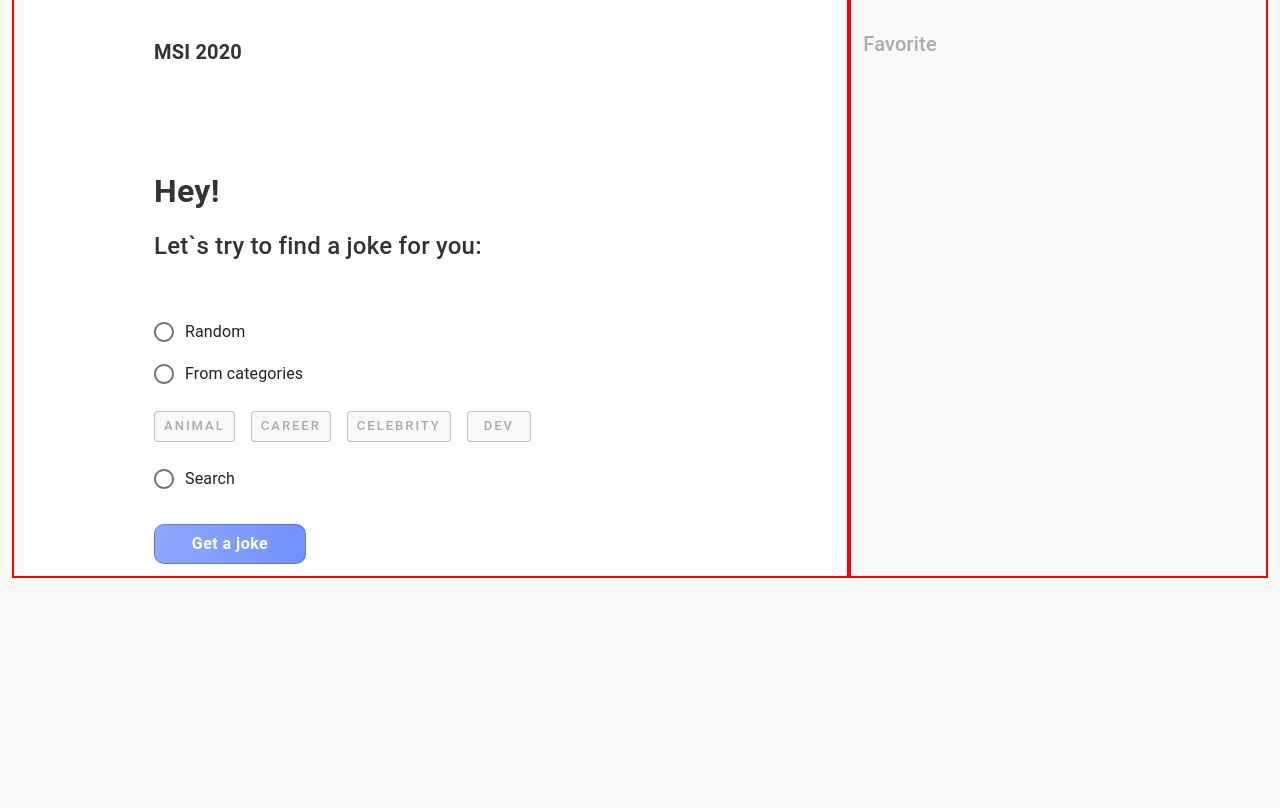
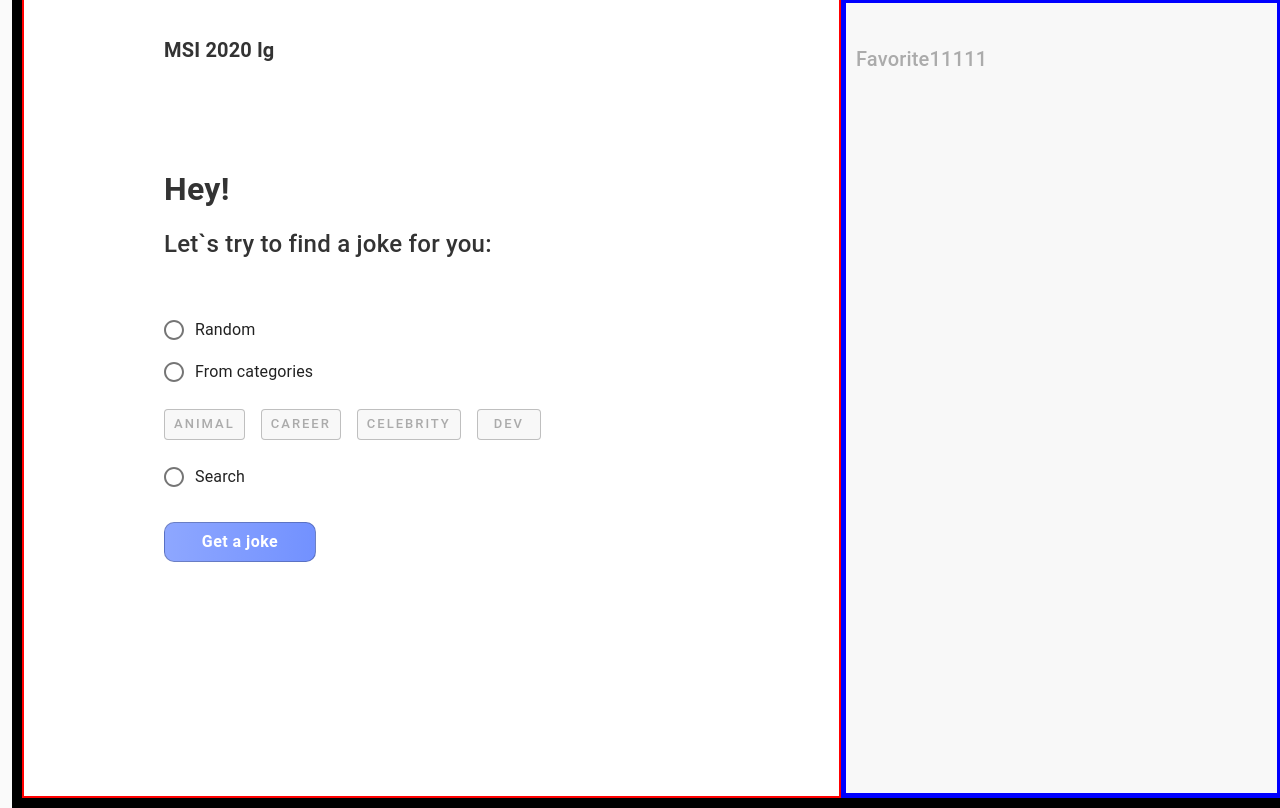
Before and after one commit to dimagong/chuckNorris, a React (Create React App) app: page / in a window 1280 px wide. Built offline with nearby package versions, Linux system fonts and the light colour scheme.

Commit message:
appended pop-up window

```diff
--- a/src/Redux/actions/actionFavorite.js
+++ b/src/Redux/actions/actionFavorite.js
@@ -1,8 +1,8 @@
-import {ADD_FAVORITE} from '../constants'
+import {GET_NEW_FAVORITE} from '../constants'
 
 const actionFavorite = (item) => {
     return ({
-        type: ADD_FAVORITE,
+        type: GET_NEW_FAVORITE,
         favorite: item
     })
 }
--- a/src/Redux/constants/index.js
+++ b/src/Redux/constants/index.js
@@ -1,4 +1,4 @@
-export const ADD_FAVORITE = 'GET_NEW_FAVORITE'
+export const GET_NEW_FAVORITE = 'GET_NEW_FAVORITE' //ADD_FAVORITE
 
 export const ADD_DATA_FAVORITE = 'ADD_DATA_FAVORITE'
 
--- a/src/Redux/reducers/reducerDataFavorite.js
+++ b/src/Redux/reducers/reducerDataFavorite.js
@@ -9,7 +9,7 @@ const reducerDataFavorite = (state = INITIAL_FAVORITE, action ) => {
     switch (action.type) {
         case ADD_DATA_FAVORITE:
             return({
-                ...state,
+                //...state,
                 list_favorite: [...action.data_favorite]
             })
         default:
--- a/src/Redux/reducers/reducerFavorite.js
+++ b/src/Redux/reducers/reducerFavorite.js
@@ -1,12 +1,12 @@
-import {ADD_FAVORITE} from '../constants'
+import {GET_NEW_FAVORITE} from '../constants'
 
 const STATE_INITIALE = {
-    favorite: []
+    favorite: ''
 }
 
 const reducerFavorite = (state = STATE_INITIALE, action) => {
     switch (action.type) {
-        case (ADD_FAVORITE):
+        case (GET_NEW_FAVORITE):
             return ({
                  ...state,
                 //favorite: [...state.favorite, action.favorite]
--- a/src/UIkit/bigCart/bigCart.jsx
+++ b/src/UIkit/bigCart/bigCart.jsx
@@ -24,7 +24,7 @@ const BigCart = ({ id, value, updated_at, categories, onChouseFavorite }) => {
     return (
         <div className='boxcart'>
             <div className='boxcart-icon' onClick={reversFlagAndFavorite}>
-                {flag? <Favorite color="secondary" /> : <FavoriteBorderIcon style={{ color: '#FF6767' }} />}
+                {flag ? <Favorite color="secondary" /> : <FavoriteBorderIcon style={{ color: '#FF6767' }} />}
             </div>
             <div className='boxcart-component'>
                 <div className='icon-boxcart-container'>
--- a/src/UIkit/layout/layout.component.jsx
+++ b/src/UIkit/layout/layout.component.jsx
@@ -1,61 +1,268 @@
-import React from 'react'
+import React, { useState } from 'react'
 import CssBaseline from '@material-ui/core/CssBaseline'
 import Typography from '@material-ui/core/Typography'
 import Container from '@material-ui/core/Container'
 import Grid from '@material-ui/core/Grid'
 
+import CancelIcon from '@material-ui/icons/Cancel'
+import PauseCircleFilledIcon from '@material-ui/icons/PauseCircleFilled'
+
+import Hidden from '@material-ui/core/Hidden'
+import { makeStyles } from '@material-ui/core/styles'
+import withWidth from '@material-ui/core/withWidth'
+
 import RadioGroupComponent from '../radioGroup/radioGroup.component'
-import  JokeComponent from '../../components/joke-component'
-import  FavoriteComponent from '../../components/favorite.component'
+import JokeComponent from '../../components/joke-component'
+import FavoriteComponent from '../../components/favorite.component'
 
 
-const LayoutComponent = () => {
+const useStyles = makeStyles((theme) => ({
+    root: {
+        border: '10px solid black',
+        display: 'flex',
+        flexDirection: 'row',
+        justifyContent: 'center',
+        alignItems: 'stretch',
+        flexWrap: 'nowrap',
+        backgroundColor: '#FFFFFF',
+        minHeight: '100vh',
+        width: '100vw',
+        position: 'relative',
+    },
+    root_dark: {
+        border: '10px solid black',
+        display: 'flex',
+        flexDirection: 'row',
+        justifyContent: 'center',
+        alignItems: 'stretch',
+        flexWrap: 'nowrap',
+        backgroundColor: 'rgba(0, 0, 0, 0.3)',
+        minHeight: '100vh',
+        width: '100vw',
+        position: 'relative',
+    },
+    left_block: {
+        border: '2px solid red',
+        minHeight: '100%',
+        width: '100%',
+        [theme.breakpoints.only('xs')]: {
+            paddingLeft: '40px',
+            //minWidth: '100%',
+            minHeight: '100%',
+            width: '100%',
+        },
+        [theme.breakpoints.only('sm')]: {
+            paddingLeft: '40px',
+            minHeight: '100%',
+            width: '100%',
+            flexWrap: 'nowrap',
+        },
+        [theme.breakpoints.up('md')]: {
+            paddingLeft: '140px',
+            width: '65%',
+            minHeight: '100%',
+        },
+    },
+    // left_content_hidden: {
+    //     [theme.breakpoints.only('xs')]: {
+    //         //display: 'none',
+    //         width: '100vw',
+    //     },
+    // },
+    container: {
+        //border: '5px solid purple',
+        paddingTop: 40,
+        flexDirection: 'row',
+        alignItems: 'center',
+        flexWrap: 'nowrap',
+        //justifyContent:'space-between',
+    },
+    header: {
+        fontWeight: 'bold',
+        fontSize: '20px',
+        lineHeight: '20px',
+        color: '#333333',
+    },
+    header_text: {
+        paddingTop: 100,
+        fontWeight: 'bold',
+        fontSize: '32px',
+        lineHeight: '44px',
+        color: '#333333',
+    },
+    header_text_next: {
+        fontWeight: 500,
+        fontSize: '24px',
+        lineHeight: '44px',
+        color: '#333333',
+    },
+    box_container: {
+        //border: '2px solid green',
+        flexDirection: 'row',
+        justifyContent: 'flex-end',
+        alignItems: 'center',
+        width: '80%',
+        flexWrap: 'nowrap',
+        zIndex: '2',
+    },
+    jokecomponent: {
+        minWidth: '250px',
+        [theme.breakpoints.down('md')]: {
+            margin: '0 auto',
+        },
+    },
+
+    right_block: {
+        border: '5px solid blue',
+        backgroundColor: '#F8F8F8',
+        paddingTop: '40px',
+
+
+        [theme.breakpoints.up('md')]: {
+            width: '35%',
+            minHeight: '100vh',
+            //height: '100%',
+        },
+        [theme.breakpoints.only('sm')]: {
+            marginLeft: '15%',
+            //zIndex: '1',
+            //minHeight: '100vh',
+            width: '70%',
+            //height: '100%',
+            //flexGrow: 2,
+            //zIndex: '1',
+            position: 'absolute',
+            top: '0px',
+            bottom: '0px',
+        },
+        [theme.breakpoints.down('xs')]: {
+            position: 'absolute',
+            width: '100%',
+            top: '0px',
+            bottom: '0px',
+            //zIndex: '1',
+        },
+
+    },
+    favorite_sm: {
+        //border: '2px solid purple',
+        [theme.breakpoints.down('sm')]: {
+            marginTop: '100px',
+        },
+    },
+    text_favorite: {
+        //border: '2px solid yellow',
+        fontWeight: '500',
+        fontSize: '20px',
+        lineHeight: '28px',
+        color: '#ABABAB',
+        margin: '2px 0 0 10px',
+    },
+    icon: {
+        width: '28px',
+        height: '28px',
+    },
+    icon_pouse: {
+        //border: '2px solid yellow',
+        width: '28px',
+        height: '28px',
+        transform: 'rotate(90deg)',
+
+    },
+}));
+
+
+const LayoutComponent = ({ width }) => {
+    const classes = useStyles();
+
+    const [checkHidden, onCheckHidden] = useState(false)
+    const changeCheck = () => {
+        onCheckHidden(!checkHidden)
+    }
+    console.log('checkHidden', checkHidden)
 
     return (
         <React.Fragment>
             <CssBaseline />
-            <Container  maxWidth='xl'>
-                <Typography component="div" style={{ backgroundColor: '#FFFFFF', height: '100%'}} >
-                    <Grid container  spacing={3} wrap="wrap" justify='center'>
-                        <Grid item xs={8}  style={{paddingLeft: 140, minWidth: 700, border:'2px solid red' }}>
-                            <Grid item xs={12} style={{ paddingTop: 40}}>
-                                <Typography style={{ fontWeight: 'bold', fontSize: '20px', lineHeight: '20px', color: '#333333' }} gutterBottom >
-                                    MSI 2020
+            <Container maxWidth='xl' style={{ height: '100%', width: '100%' }} >
+
+                <Grid container spacing={3}
+                    className={(!checkHidden)
+                        ? classes.root
+                        :
+                        classes.root_dark
+                    }
+                >
+
+                    <Grid className={classes.left_block} >
+                        <Grid container item className={classes.container}  >
+                            <Grid >
+                                <Typography className={classes.header} gutterBottom >
+                                    MSI 2020 {width}
                                 </Typography>
                             </Grid>
-                            <Grid item xs={12}>
-                                <Typography style={{ paddingTop: 100, fontWeight: 'bold', fontSize: '32px', lineHeight: '44px', color: '#333333' }} gutterBottom >
-                                    Hey!
-                                </Typography>
-                            </Grid>
-                            <Grid item xs={12} >
-                                <Typography style={{ fontWeight: 500, fontSize: '24px', lineHeight: '44px', color: '#333333' }} gutterBottom >
-                                    Let`s try to find a joke for you:
-                                </Typography>
-                            </Grid>
-                            <Grid item xs={12} style={{marginTop: 43}}>
-                                <Grid item xs={12} >
-                                    <RadioGroupComponent />
-                                </Grid>
-                                <Grid item xs={12}>
-                                    <JokeComponent />
-                                </Grid>
+                            <Grid container className={classes.box_container} >
+                                <Hidden mdUp>
+                                    {!checkHidden ?
+                                        <PauseCircleFilledIcon onClick={changeCheck} className={classes.icon_pouse} />
+                                        :
+                                        <CancelIcon onClick={changeCheck} className={classes.icon} />
+                                    }
+                                    <Typography className={classes.text_favorite} gutterBottom >
+                                        Favorite-left
+                                            </Typography>
+                                </Hidden>
 
                             </Grid>
-
                         </Grid>
-                        <Grid  item xs={4} style={{ border:'2px solid red', backgroundColor: '#F8F8F8', paddingTop: 40}}>
-                            <Grid item xs={12} style={{maxHeight: 30,}}>
-                                <Typography style={{ fontWeight: '500', fontSize: '20px', lineHeight: '28px', color: '#ABABAB' }} gutterBottom >
-                                    Favorite
+                        <Grid item >
+                            <Typography className={classes.header_text} gutterBottom >
+                                Hey!
                                 </Typography>
+                        </Grid>
+                        <Grid item  >
+                            <Typography className={classes.header_text_next} gutterBottom >
+                                Let`s try to find a joke for you:
+                                </Typography>
+                        </Grid>
+                        <Grid container style={{ marginTop: 43 }}>
+                            <Grid >
+                                <RadioGroupComponent />
                             </Grid>
-                            <Grid item  xs={12} >
-                                <FavoriteComponent  />
+                            <Grid className={classes.jokecomponent} >
+                                <JokeComponent />
                             </Grid>
                         </Grid>
                     </Grid>
-                </Typography>
+
+
+                    <Hidden smDown={checkHidden ? false : true} >
+                        <Grid className={classes.right_block}>
+                            <Hidden smDown>
+                                <Grid item   >
+                                    <Typography className={classes.text_favorite} gutterBottom >
+                                        Favorite11111
+                                        </Typography>
+                                </Grid>
+                            </Hidden>
+                            {/* <Hidden mdUp>
+                                        {checkHidden ?
+                                        <CancelIcon onClick={changeCheck} className={classes.icon} />
+                                        :
+                                        <PauseCircleFilledIcon onClick={changeCheck} className={classes.icon_pouse} />
+                                        }
+                                        <Typography className={classes.text_favorite} gutterBottom >
+                                            Favorite-right
+                                        </Typography>
+                                </Hidden> */}
+                            <Grid item className={classes.favorite_sm}>
+                                <FavoriteComponent checkHidden={checkHidden}/>
+                            </Grid>
+                        </Grid>
+                    </Hidden>
+
+                </Grid>
+
             </Container>
         </React.Fragment>
     );
@@ -63,4 +270,4 @@ const LayoutComponent = () => {
 
 
 
-export default LayoutComponent
+export default withWidth()(LayoutComponent)
--- a/src/components/joke-component.jsx
+++ b/src/components/joke-component.jsx
@@ -3,9 +3,9 @@ import {connect} from 'react-redux'
 
 import BigCart from '../UIkit/bigCart/bigCart'
 import actionFavorite from '../Redux/actions/actionFavorite'
+//import actionDataFavorite from '../Redux/actions/actionDataFavotite'
 
-
-const JokeComponent = ({data, actionFavorite, favorite}) => {
+const JokeComponent = ({data, actionFavorite, actionDataFavorite, favorite}) => {
 
     let dataChoose = [...data]
 
@@ -22,6 +22,7 @@ const JokeComponent = ({data, actionFavorite, favorite}) => {
 
     const onChouseFavorite = (elem) => {
          actionFavorite(elem)
+        // actionDataFavorite(elem)
     }
 
     const listData = dataChoose.map((elem)=>{
@@ -57,6 +58,7 @@ const mapStateToProps = (store)=>{
 
 const mapToDispatchToProps = {
         actionFavorite: actionFavorite,
+        //actionDataFavorite: actionDataFavorite,
 }
 
 export default connect(mapStateToProps, mapToDispatchToProps)(JokeComponent)
```
Also changed, not shown: src/components/favorite.component.jsx (+15 -10 lines).
